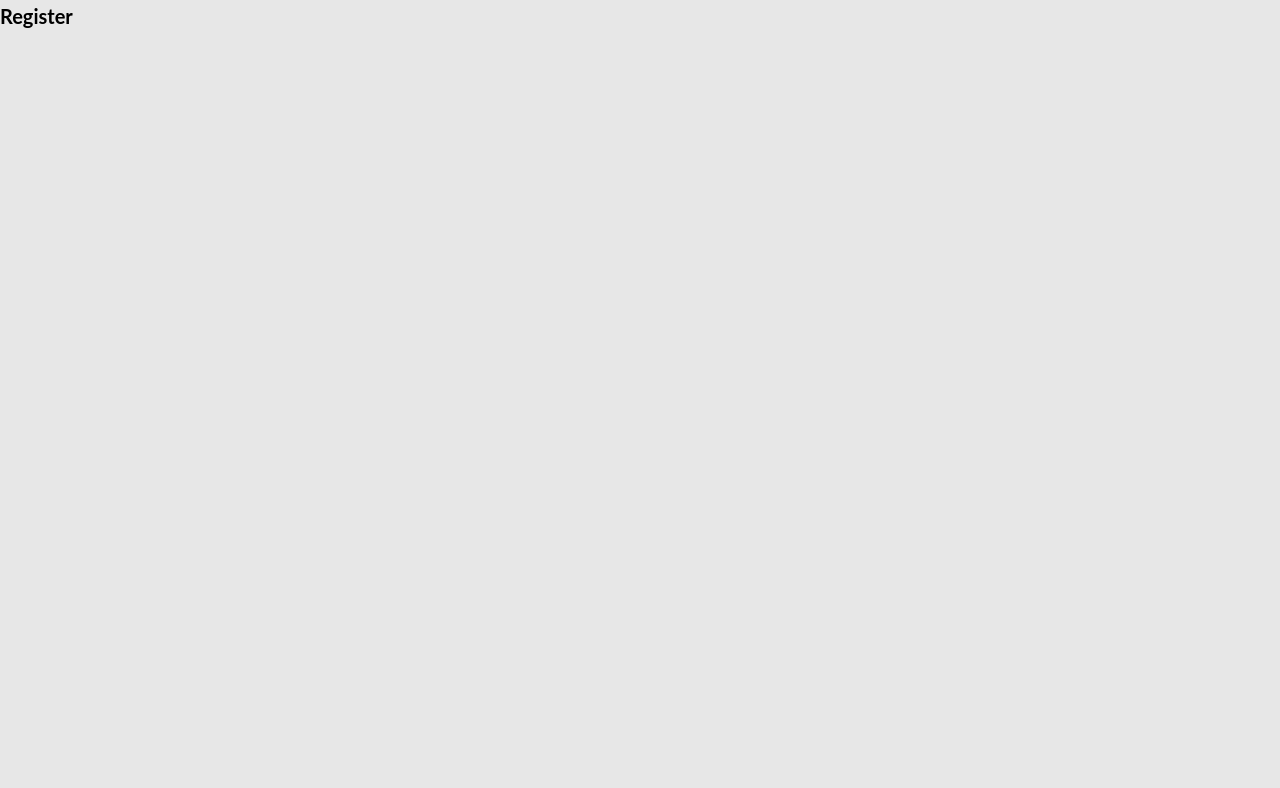
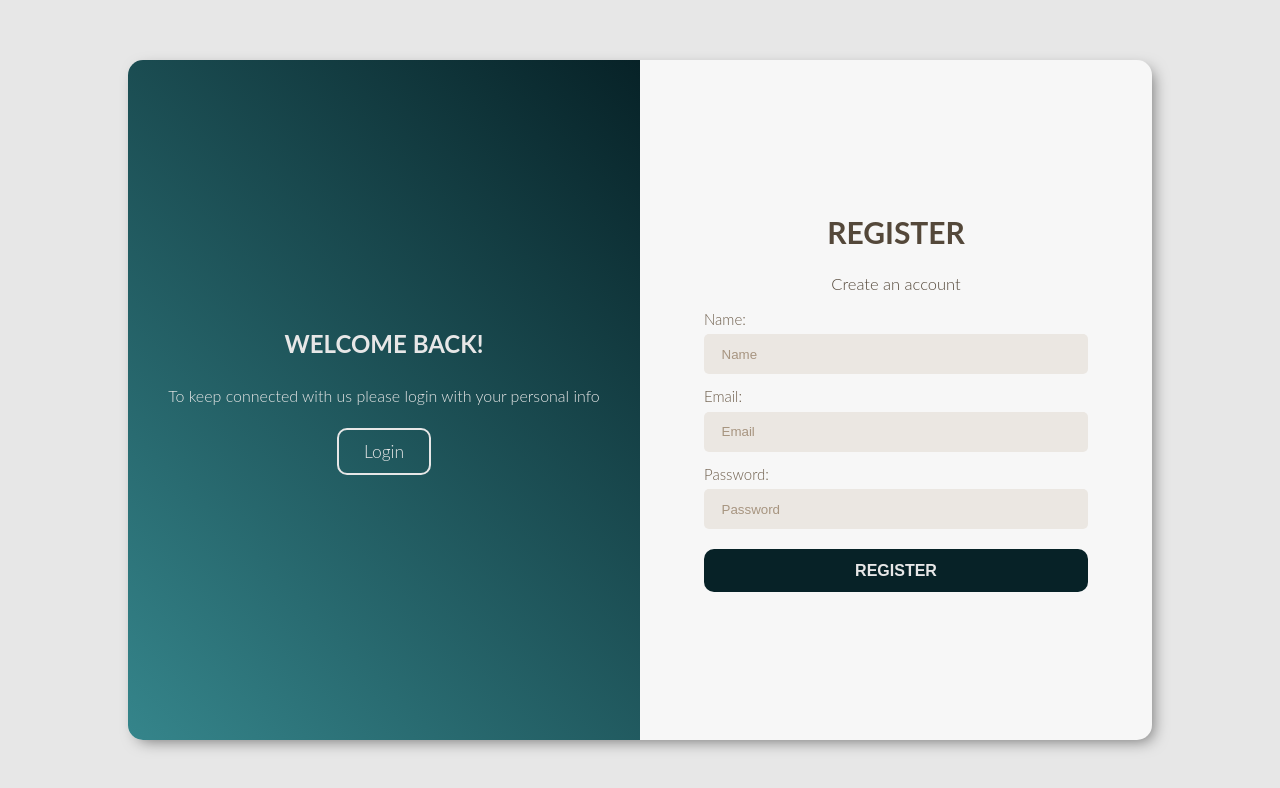
Before and after one commit to cristian-quintanilla/mytasks, a Next.js app: page /register in a window 1280 px wide. Shown: the top 788 px of the page. Built offline with nearby package versions, Linux system fonts and the light colour scheme.

Commit message:
Register page styles

```diff
--- a/pages/register.tsx
+++ b/pages/register.tsx
@@ -10,8 +10,82 @@ const LoginPage = () => {
 				{/* <link rel='shortcut icon' href='/static/img/web_icon.ico' /> */}
 			</Head>
 
-			<div className='register'>
-				<h1>Register</h1>
+			<div className='container'>
+				<section className='register'>
+					<section className='register__login'>
+						<h1>Welcome Back!</h1>
+						<p>
+							To keep connected with us please login with your personal info
+						</p>
+
+						<Link href='/login'>
+							<a>Login</a>
+						</Link>
+					</section>
+
+					<form className='register__form'>
+						<h1>Register</h1>
+
+						<p className='register__text'>Create an account</p>
+
+						<section className='register__form-group'>
+							<label
+								htmlFor='name'
+								className='register__form-group-label'
+							>
+								Name:
+							</label>
+
+							<input
+								type='text'
+								id='name'
+								className='register__form-group-input'
+								placeholder='Name'
+								autoComplete='off'
+							/>
+						</section>
+
+						<section className='register__form-group'>
+							<label
+								htmlFor='email'
+								className='register__form-group-label'
+							>
+								Email:
+							</label>
+
+							<input
+								type='email'
+								id='email'
+								className='register__form-group-input'
+								placeholder='Email'
+								autoComplete='off'
+							/>
+						</section>
+
+						<section className='register__form-group'>
+							<label
+								htmlFor='password'
+								className='register__form-group-label'
+							>
+								Password:
+							</label>
+
+							<input
+								type='password'
+								className='register__form-group-input'
+								id='password'
+								placeholder='Password'
+							/>
+						</section>
+
+						<button
+							className='register__form-submit'
+							type='submit'
+						>
+							Register
+						</button>
+					</form>
+				</section>
 			</div>
 		</>
 	);
--- a/styles/base/_base.scss
+++ b/styles/base/_base.scss
@@ -22,3 +22,10 @@ body {
 	font-weight: 300;
 	line-height: 1.6;
 }
+
+.container {
+	display: grid;
+  place-content: center;
+  height: 100vh;
+	padding: 2rem;
+}
--- a/styles/base/_settings.scss
+++ b/styles/base/_settings.scss
@@ -9,6 +9,10 @@ $color-grey-light-2: #AAAAAA;
 $color-grey-dark-1: #54483A;
 $color-grey-dark-2: #6D5D4B;
 
+$color-google: #DB4437;
+$color-facebook: #3B5998;
+$color-twitter: #55ACEE;
+
 //* Fonts
 $font-primary: 'Lato', sans-serif;
 $font-display: 'Josefin Sans', sans-serif;
--- a/styles/components/auth.scss
+++ b/styles/components/auth.scss
@@ -1,4 +1,5 @@
-.login {
+//* Mixins
+@mixin display-form {
 	display: flex;
 	justify-content: center;
 	align-items: center;
@@ -6,12 +7,36 @@
 	background-color: lighten($color: $color-grey-light-2, $amount: 30);
 	border-radius: 1.5rem;
 	box-shadow: 5px 5px 15px -4px rgba(0, 0, 0, 0.50);
-	margin: 5rem;
 	padding: 0rem;
 
 	@media only screen and (max-width: $bp-medium) {
 		flex-direction: column;
 	}
+}
+
+@mixin info-message($border-radius, $border-radius-small) {
+	display: flex;
+	flex-direction: column;
+	align-items: center;
+	justify-content: center;
+	gap: 2rem;
+
+	border-radius: $border-radius;
+	padding: 0 2.5rem;
+	text-align: center;
+	height: 85vh;
+	width: 40vw;
+
+	@media only screen and (max-width: $bp-medium) {
+		border-radius: $border-radius-small;
+		height: 30vh;
+		width: 75vw;
+	}
+}
+
+//* Login Page
+.login {
+	@include display-form;
 
 	&__form {
 		display: flex;
@@ -21,11 +46,13 @@
 		gap: 1rem;
 
 		border-radius: 1.5rem 0 0 1.5rem;
-		height: 75vh;
-		width: 100%;
+		height: 85vh;
+		width: 40vw;
 
-		@media only screen and (max-width: $bp-small) {
+		@media only screen and (max-width: $bp-medium) {
 			border-radius: 1.5rem 1.5rem 0 0;
+			height: 65vh;
+			width: 75vw;
 		}
 
 		h1 {
@@ -49,6 +76,7 @@
 			&-input {
 				background-color: lighten($color: $color-grey-dark-1, $amount: 62.5);
 				border: none;
+				border-radius: .5rem;
 				outline: none;
 				padding: 1.25rem 1.75rem;
 
@@ -80,22 +108,9 @@
 	}
 
 	&__register {
-		display: flex;
-		flex-direction: column;
-		align-items: center;
-		justify-content: center;
-		gap: 2rem;
+		@include info-message(0 1.5rem 1.5rem 0, 0 0 1.5rem 1.5rem);
 
 		background-image: linear-gradient(45deg, $color-secondary, $color-primary);
-		border-radius: 0 1.5rem 1.5rem 0;
-		padding: 0 2.5rem;
-		text-align: center;
-		height: 75vh;
-		width: 100%;
-
-		@media only screen and (max-width: $bp-small) {
-			border-radius: 0 0 1.5rem 1.5rem;
-		}
 
 		h1 {
 			color: $color-grey-light-1;
@@ -146,8 +161,131 @@
 			width: 4rem;
 
 			&:hover {
-				background-color: $color-grey-dark-1;
 				color: lighten($color: $color-grey-light-1, $amount: 25);
+				cursor: pointer;
+			}
+
+			&:nth-child(1):hover {
+				background-color: $color-google;
+			}
+
+			&:nth-child(2):hover {
+				background-color: $color-facebook;
+			}
+
+			&:nth-child(3):hover {
+				background-color: $color-twitter;
+			}
+		}
+	}
+
+	&__text {
+		color: $color-grey-dark-1;
+		font-size: 1.65rem;
+	}
+}
+
+//* Register Page
+.register {
+	@include display-form;
+
+	&__login {
+		@include info-message(1.5rem 0 0 1.5rem, 1.5rem 1.5rem 0 0);
+
+		background-image: linear-gradient(45deg, $color-secondary, $color-primary);
+
+		h1 {
+			color: $color-grey-light-1;
+			font-size: 2.4rem;
+			text-transform: uppercase;
+		}
+
+		p {
+			color: $color-grey-light-1;
+			font-size: 1.6rem;
+		}
+
+		a {
+			color: $color-grey-light-1;
+			font-size: 1.75rem;
+			padding: .75rem 2.5rem;
+			text-decoration: none;
+			transition: all .5s ease;
+
+			border: 2px solid $color-grey-light-1;
+			border-radius: 1rem;
+
+			&:hover {
+				color: $color-primary;
+    		background-color: $color-grey-light-1;
+			}
+		}
+	}
+
+	&__form {
+		display: flex;
+		flex-direction: column;
+		align-items: center;
+		justify-content: center;
+		gap: 1rem;
+
+		border-radius: 1.5rem 0 0 1.5rem;
+		height: 85vh;
+		width: 40vw;
+
+		@media only screen and (max-width: $bp-medium) {
+			border-radius: 1.5rem 1.5rem 0 0;
+			height: 65vh;
+			width: 75vw;
+		}
+
+		h1 {
+			color: $color-grey-dark-1;
+			font-size: 3rem;
+			text-transform: uppercase;
+			margin-bottom: .5rem;
+		}
+
+		&-group {
+			display: flex;
+			flex-direction: column;
+			gap: .35rem;
+			width: 75%;
+
+			&-label {
+				color: $color-grey-dark-2;
+				font-size: 1.5rem;
+			}
+
+			&-input {
+				background-color: lighten($color: $color-grey-dark-1, $amount: 62.5);
+				border: none;
+				border-radius: .5rem;
+				outline: none;
+				padding: 1.25rem 1.75rem;
+
+				&::placeholder {
+					color: lighten($color: $color-grey-dark-1, $amount: 30);
+				}
+			}
+		}
+
+		&-submit {
+			background-color: $color-primary;
+			border: none;
+			border-radius: 1rem;
+			color: $color-grey-light-1;
+			font-size: 1.6rem;
+			font-weight: 600;
+			padding: 1.25rem 2rem;
+			margin-top: 1rem;
+			text-transform: uppercase;
+			width: 75%;
+
+			transition: all .5s ease;
+
+			&:hover {
+				background-color: $color-secondary;
 				cursor: pointer;
 			}
 		}
```
Also changed, not shown: pages/login.tsx (+5 -2 lines).
